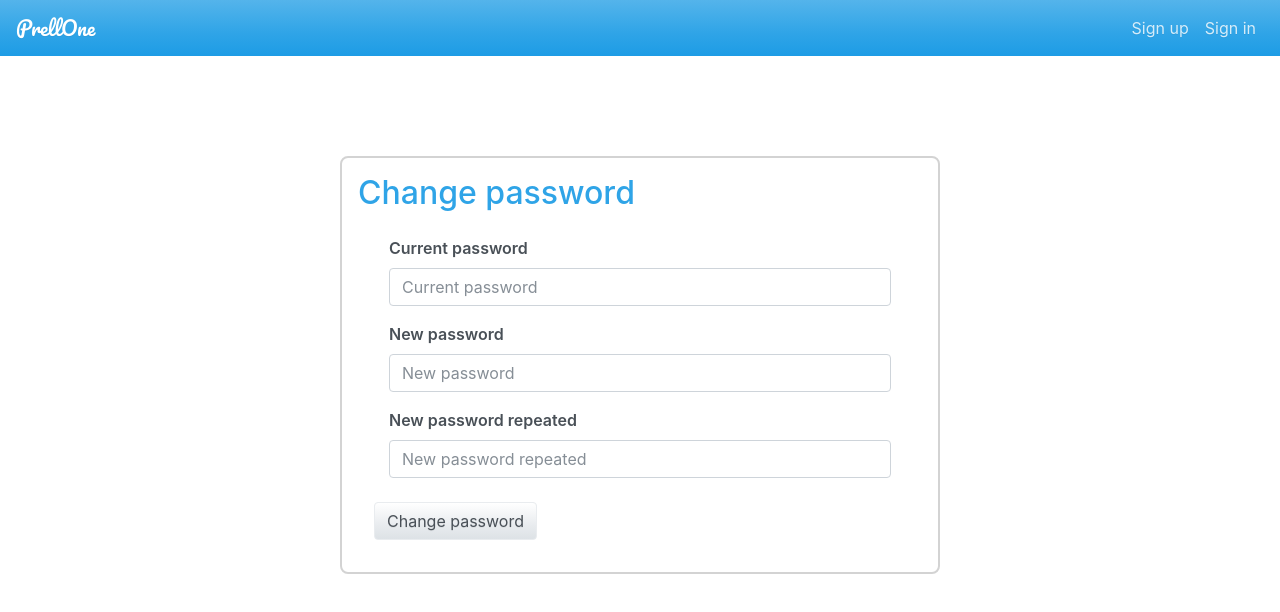
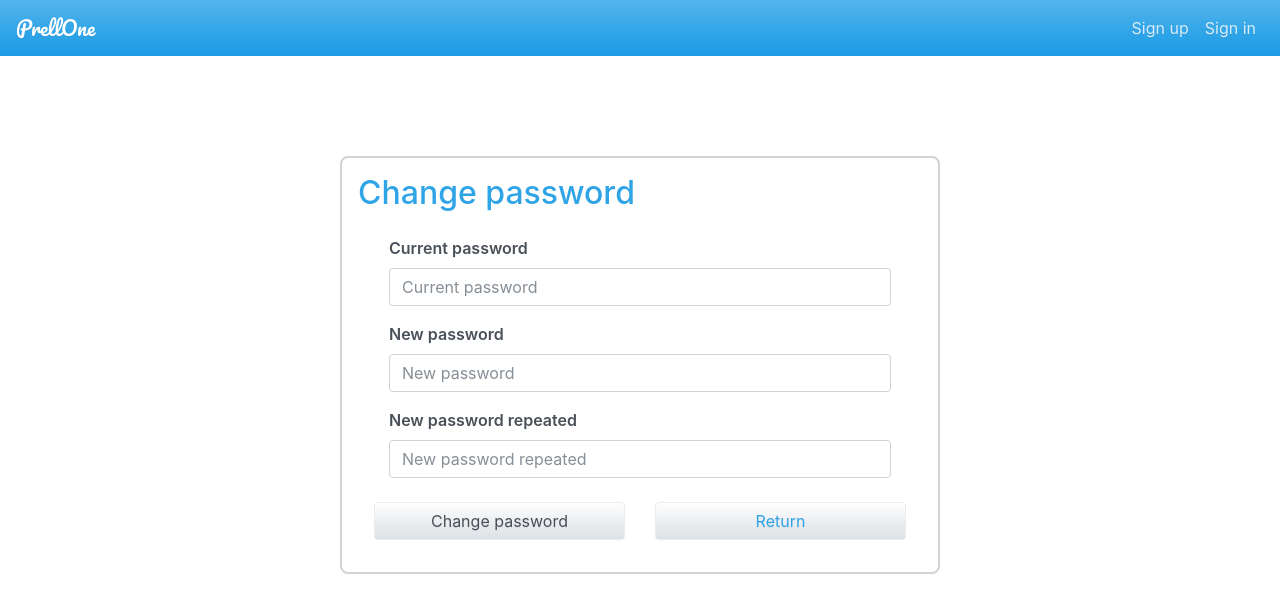
Before and after one commit to hardcoded/PrellOne-client, a React (Create React App) app: page /updatePwd in a window 1280 px wide. Shown: the top 612 px of the page. Built offline with nearby package versions, Linux system fonts and the light colour scheme.

Commit message:
[update] updatePassword

```diff
--- a/src/components/UpdatePassword.js
+++ b/src/components/UpdatePassword.js
@@ -1,6 +1,7 @@
 import React from 'react'
 import { withRouter } from 'react-router-dom'
-import {Container, Input, Button, Col, Form, FormGroup, Label, FormFeedback} from 'reactstrap'
+import {Container, Input, Button, Col, Form, FormGroup, Label, FormFeedback, Row} from 'reactstrap'
+import { Link } from 'react-router-dom'
 
 class UpdatePassword extends React.Component {
     constructor(props) {
@@ -34,7 +35,7 @@ class UpdatePassword extends React.Component {
     passwordMatch(event) {
         const { value } = event.target
         const { validate } = this.state
-        validate.passwordMatch = (value === this.state.newPwd2) ? 'has-success' : 'has-danger'
+        validate.passwordMatch = (value === this.state.newPwd) ? 'has-success' : 'has-danger'
     }
 
     async submitForm() {
@@ -95,11 +96,22 @@ class UpdatePassword extends React.Component {
                             It's a match!
                         </FormFeedback>
                         <FormFeedback invalid>
-                            Confirmation needs to matchpassword!
+                            Passwords need to match!
                         </FormFeedback>
                     </FormGroup>
                     </Col>
-                    <Button onClick={this.submitForm} className="mt-2" >Change password</Button>
+                    <Row>
+                        <Col xs="6">
+                    <Button block onClick={this.submitForm} className="mt-2" >Change password</Button>
+                    </Col>
+                    <Col >
+                    <Button block className="mt-2">
+                        <Link  to={"/account"} >
+                        Return
+                        </Link>
+                    </Button>
+                    </Col>
+                    </Row>
                 </Form>
             </Container>
         );
```
